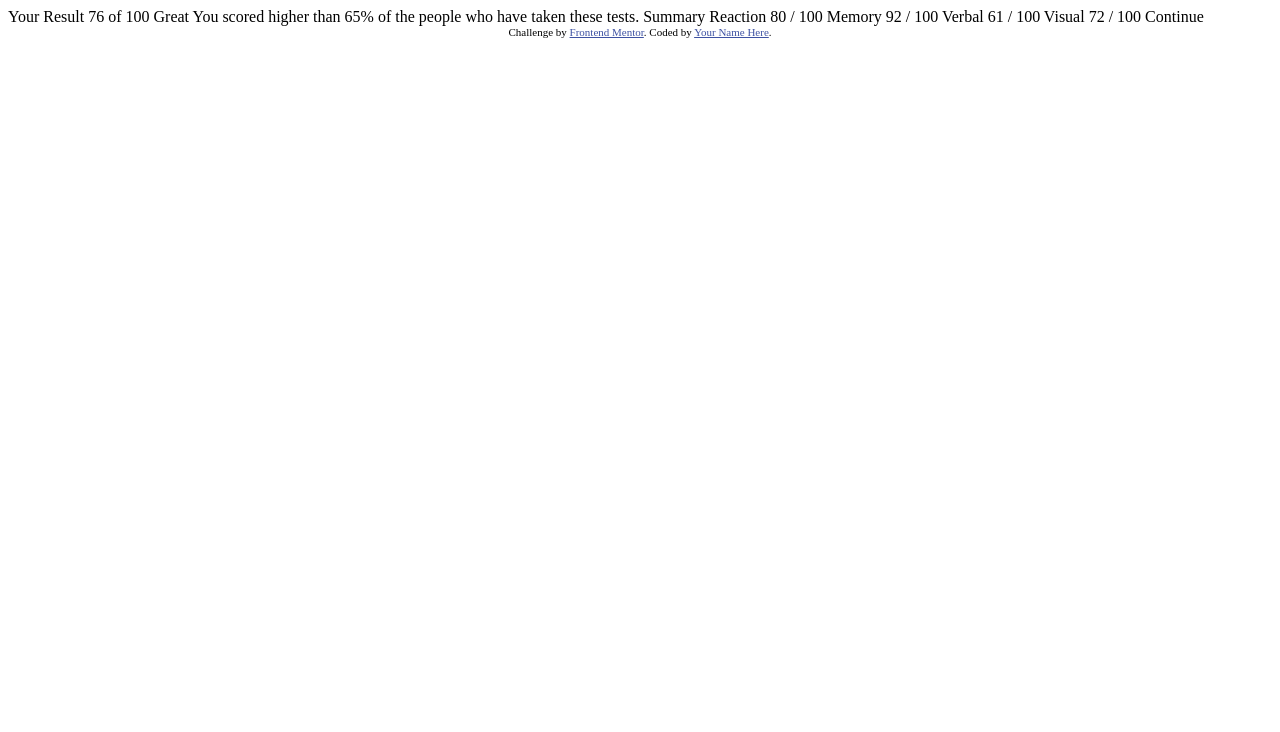
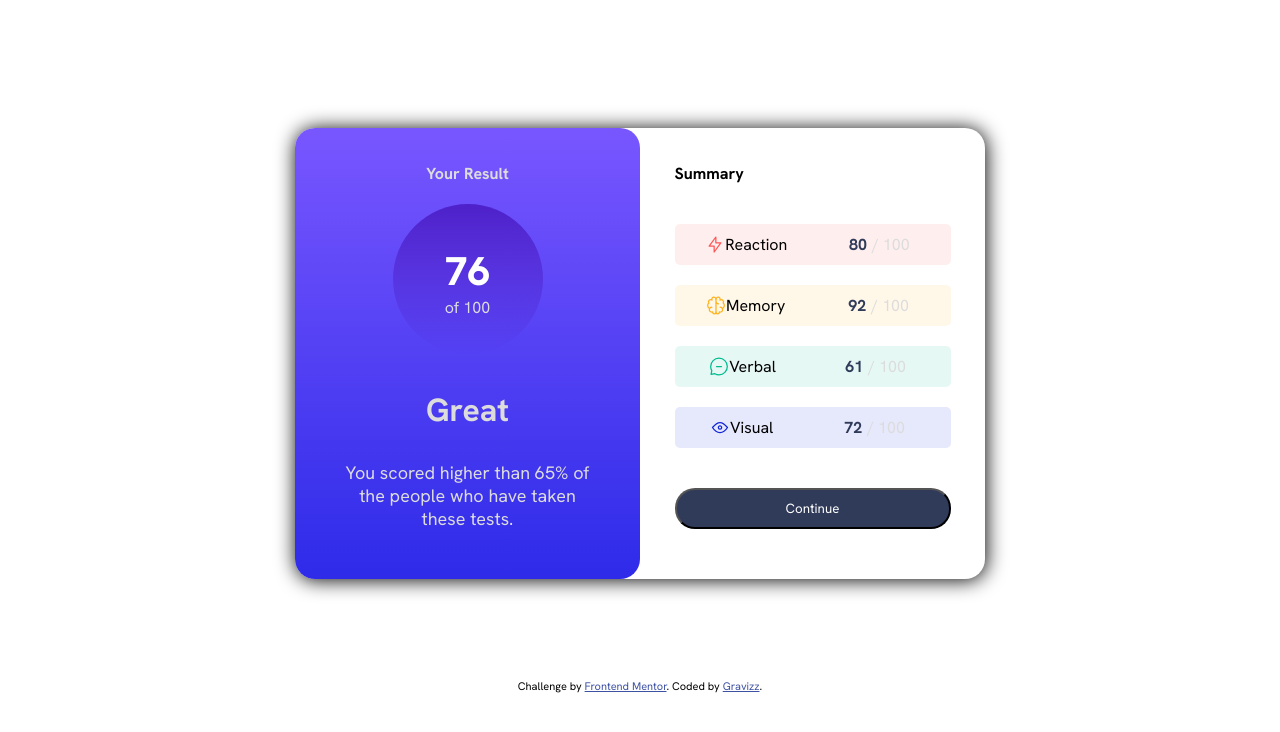
Before and after one commit to Gravizz/Results-summary-component, a plain HTML site: page index.html in a window 1280 px wide. Drawn offline with Linux system fonts and the light colour scheme.

Commit message:
feat:add index&style

```diff
--- a/index.html
+++ b/index.html
@@ -1,47 +1,94 @@
 <!DOCTYPE html>
 <html lang="en">
   <head>
-  <meta charset="UTF-8">
-  <meta name="viewport" content="width=device-width, initial-scale=1.0"> <!-- displays site properly based on user's device -->
+    <meta charset="UTF-8" />
+    <meta name="viewport" content="width=device-width, initial-scale=1.0" />
+    <!-- displays site properly based on user's device -->
 
-  <link rel="icon" type="image/png" sizes="32x32" href="./assets/images/favicon-32x32.png">
+    <link
+      rel="icon"
+      type="image/png"
+      sizes="32x32"
+      href="./assets/images/favicon-32x32.png"
+    />
+    <link rel="stylesheet" href="style.css" />
 
     <title>Frontend Mentor | Results summary component</title>
 
     <!-- Feel free to remove these styles or customise in your own stylesheet 👍 -->
     <style>
-    .attribution { font-size: 11px; text-align: center; }
-    .attribution a { color: hsl(228, 45%, 44%); }
+      .attribution {
+        font-size: 11px;
+        text-align: center;
+      }
+      .attribution a {
+        color: hsl(228, 45%, 44%);
+      }
     </style>
   </head>
   <body>
-
-  Your Result
-  76
-  of 100
-
-  Great
+    <div class="content">
+      <div class="result-box">
+        <p class="title">Your Result</p>
+        <div class="circle-pad">
+          <p class="score-big">76</p>
+          <p class="result-max">of 100</p>
+        </div>
+        <h1>Great</h1>
+        <p class="info">
           You scored higher than 65% of the people who have taken these tests.
-
-  Summary
-
-  Reaction
-  80 / 100
-
-  Memory
-  92 / 100
-
-  Verbal
-  61 / 100
-
-  Visual
-  72 / 100
-
-  Continue
-
+        </p>
+      </div>
+      <div class="summary-box">
+        <p class="title">Summary</p>
+        <div class="reaction-box">
+          <div class="warper">
+            <img src="./assets/images/icon-reaction.svg" alt="reaction-icon" />
+            <p>Reaction</p>
+          </div>
+          <div class="warper">
+            <p class="score">80</p>
+            <p class="max">/ 100</p>
+          </div>
+        </div>
+        <div class="memory-box">
+          <div class="warper">
+            <img src="./assets/images/icon-memory.svg" alt="memory-icon" />
+            <p>Memory</p>
+          </div>
+          <div class="warper">
+            <p class="score">92</p>
+            <p class="max">/ 100</p>
+          </div>
+        </div>
+        <div class="verbal-box">
+          <div class="warper">
+            <img src="./assets/images/icon-verbal.svg" alt="verbal-icon" />
+            <p>Verbal</p>
+          </div>
+          <div class="warper">
+            <p class="score">61</p>
+            <p class="max">/ 100</p>
+          </div>
+        </div>
+        <div class="visual-box">
+          <div class="warper">
+            <img src="./assets/images/icon-visual.svg" alt="visual-icon" />
+            <p>Visual</p>
+          </div>
+          <div class="warper">
+            <p class="score">72</p>
+            <p class="max">/ 100</p>
+          </div>
+        </div>
+        <button>Continue</button>
+      </div>
+    </div>
     <div class="attribution">
-    Challenge by <a href="https://www.frontendmentor.io?ref=challenge" target="_blank">Frontend Mentor</a>.
-    Coded by <a href="#">Your Name Here</a>.
+      Challenge by
+      <a href="https://www.frontendmentor.io?ref=challenge" target="_blank"
+        >Frontend Mentor</a
+      >. Coded by <a href="#">Gravizz</a>.
     </div>
   </body>
 </html>
--- /dev/null
+++ b/style.css
@@ -0,0 +1,146 @@
+@font-face {
+  font-family: "HankenGrotesk";
+  src: local("HankenGrotesk"),
+    url(./assets/fonts/HankenGrotesk-VariableFont_wght.ttf);
+}
+* {
+  box-sizing: border-box;
+  font-family: "HankenGrotesk", sans-serif;
+  font-weight: 400;
+  padding: 0px;
+  margin: 0px;
+}
+
+body {
+  padding: 10%;
+  display: flex;
+  flex-direction: column;
+  justify-content: center;
+  align-items: center;
+}
+.content {
+  display: flex;
+  flex-direction: row;
+  border-radius: 20px;
+  box-shadow: 1px 1px 20px;
+  margin-bottom: 100px;
+}
+
+.result-box,
+.summary-box {
+  display: flex;
+  flex-direction: column;
+  width: 345px;
+  padding: 5%;
+  border-radius: 20px;
+}
+.result-box {
+  align-items: center;
+  background-image: linear-gradient(
+    to bottom,
+    hsl(252, 100%, 67%),
+    hsl(241, 81%, 54%)
+  );
+  text-align: center;
+  color: gainsboro;
+}
+.title {
+  font-size: 1rem;
+  font-weight: 700;
+  margin-bottom: 20px;
+}
+.circle-pad {
+  background-image: linear-gradient(
+    to bottom,
+    hsla(256, 72%, 46%, 1),
+    hsla(241, 72%, 46%, 0)
+  );
+  border-radius: 50%;
+  width: 150px;
+  height: 150px;
+  padding-top: 15%;
+  margin-bottom: 20px;
+}
+.score-big {
+  font-size: 2.5rem;
+  font-weight: 800;
+  color: white;
+  padding-bottom: 0px;
+  margin-bottom: 0px;
+}
+.result-max {
+  margin: 0px;
+  font-size: 1rem;
+}
+h1 {
+  margin: 15px;
+}
+.info {
+  font-size: 18px;
+  margin: 15px;
+}
+.summary-box {
+  gap: 20px;
+}
+
+.reaction-box,
+.memory-box,
+.verbal-box,
+.visual-box {
+  display: flex;
+  flex-direction: row;
+  justify-content: space-around;
+  border-radius: 5px;
+  padding: 10px 10px 10px 0px;
+}
+.reaction-box {
+  background-color: hsla(0, 100%, 67%, 0.1);
+}
+.memory-box {
+  background-color: hsl(39, 100%, 56%, 0.1);
+}
+.verbal-box {
+  background-color: hsl(166, 100%, 37%, 0.1);
+}
+.visual-box {
+  background-color: hsl(234, 85%, 45%, 0.1);
+}
+.warper {
+  display: flex;
+}
+button {
+  background-color: hsl(224, 30%, 27%);
+  padding: 10px;
+  border-radius: 20px;
+  color: white;
+  margin-top: 20px;
+}
+.score {
+  color: hsl(224, 30%, 27%);
+  font-weight: 700;
+  padding-right: 5px;
+}
+.max {
+  color: gainsboro;
+}
+h1 {
+  font-weight: 700;
+}
+
+@media screen and (max-width: 375px) {
+  body {
+    padding: 0px !important;
+  }
+  .content {
+    flex-direction: column !important;
+  }
+  .result-box,
+  .summary-box {
+    height: auto;
+    width: 100vw !important;
+  }
+  .result-box {
+    border-top-right-radius: 0px !important;
+    border-top-left-radius: 0px !important;
+  }
+}
```
Lines whose indentation alone changed are shown as unchanged.
